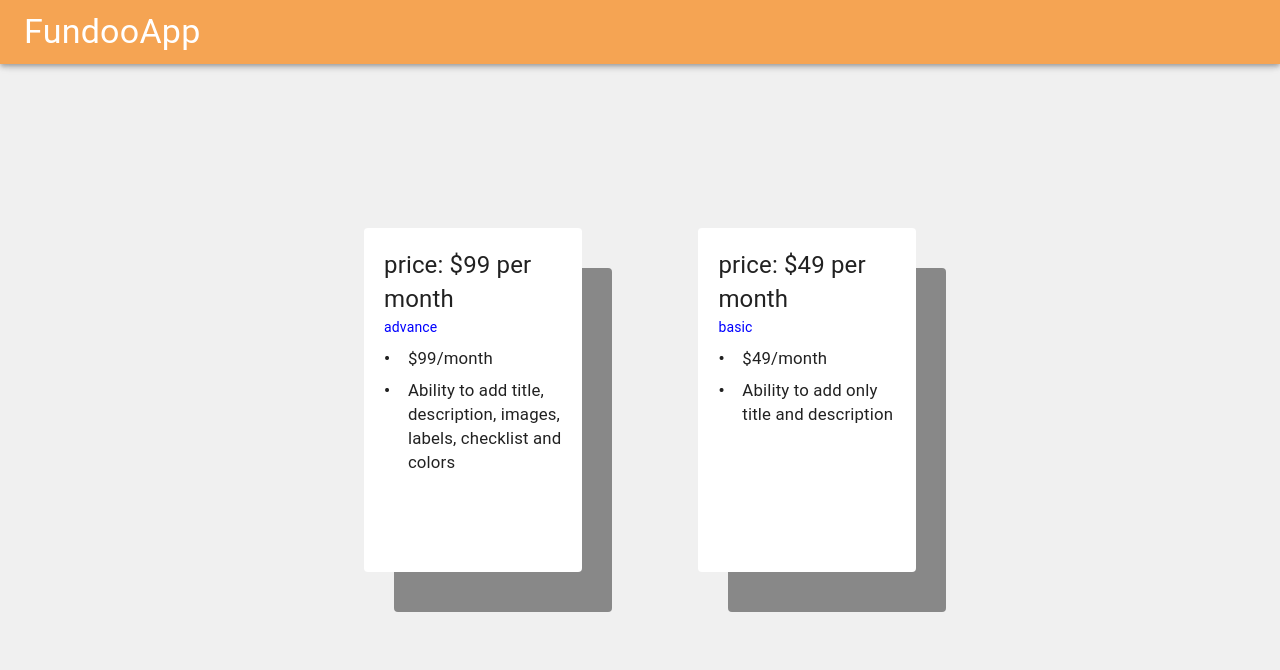
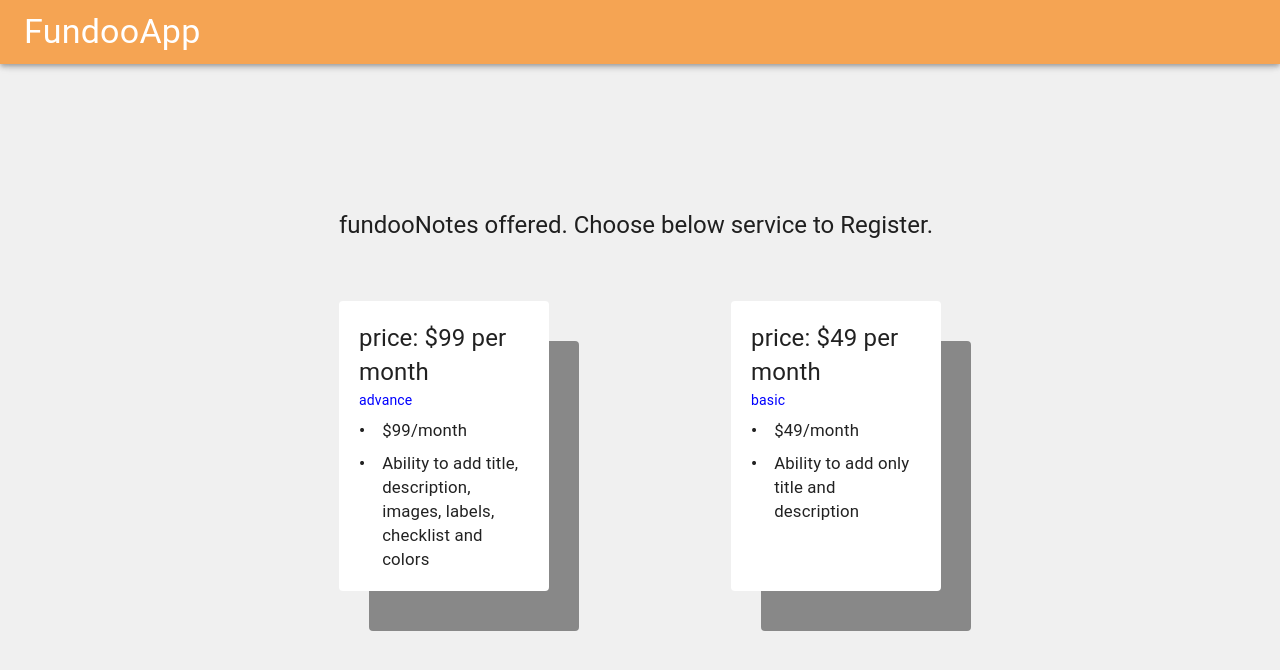
Before and after one commit to saurabhgavali23/FundooApp-ReactJs, a React (Create React App) app: page /home in a window 1280 px wide. Shown: the top 670 px of the page. Built offline with nearby package versions, Linux system fonts and the light colour scheme; no server answers.

Commit message:
[Saurabh] Add: Offer Title in page

```diff
--- a/src/pages/user_authorization/UserAuthentication.css
+++ b/src/pages/user_authorization/UserAuthentication.css
@@ -1,12 +1,15 @@
 .paper{
-    width: 17vw;
-    height: 43vh;
+    width: 210px;
+    height: 290px;
     padding: 20px !important;
     box-shadow: 30px 40px #888888 !important;
     cursor: pointer;
 }
 .paper:hover{
     box-shadow: 30px 40px #f5a453 !important;
+}
+.mainContainer{
+    width: 650px !important;
 }
 .gridContainer{
     height: 100vh;
@@ -37,3 +40,8 @@
     margin-top: 5%;
     font-size: larger;
 }
+.offerText{
+    margin-bottom: 10% !important;
+    display: flex !important;
+    align-items: center !important;
+}
--- a/src/pages/user_authorization/UserAuthorization.jsx
+++ b/src/pages/user_authorization/UserAuthorization.jsx
@@ -12,9 +12,10 @@ const UserAuthorization = () => {
           </Typography>
         </Toolbar>
       </AppBar>
-      <Container maxWidth="sm">
+      <Container className="mainContainer">
         <Grid container className="gridContainer" alignItems="center">
           <Grid item xs={12}>
+            <Typography variant="h5" className="offerText">fundooNotes offered. Choose below service to Register.</Typography>
             <Grid
               container
               justify="center"
```
